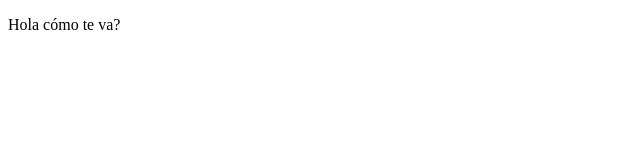
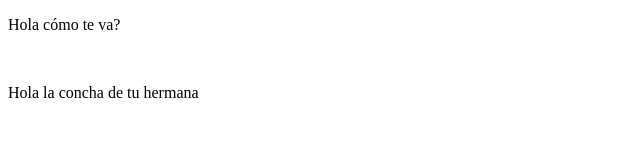
Before and after one commit to rferola/pruebaGit, a plain HTML site: page index.html in a window 1280 px wide. Shown: the whole page, without its empty margins (0-640 px from the left). Drawn offline with Linux system fonts and the light colour scheme.

Commit message:
Agregue textos

```diff
--- a/index.html
+++ b/index.html
@@ -8,5 +8,7 @@
 </head>
 <body>
 <p>Hola cómo te va?</p>
+<br>
+<p>Hola la concha de tu hermana</p>
 </body>
 </html>
```
